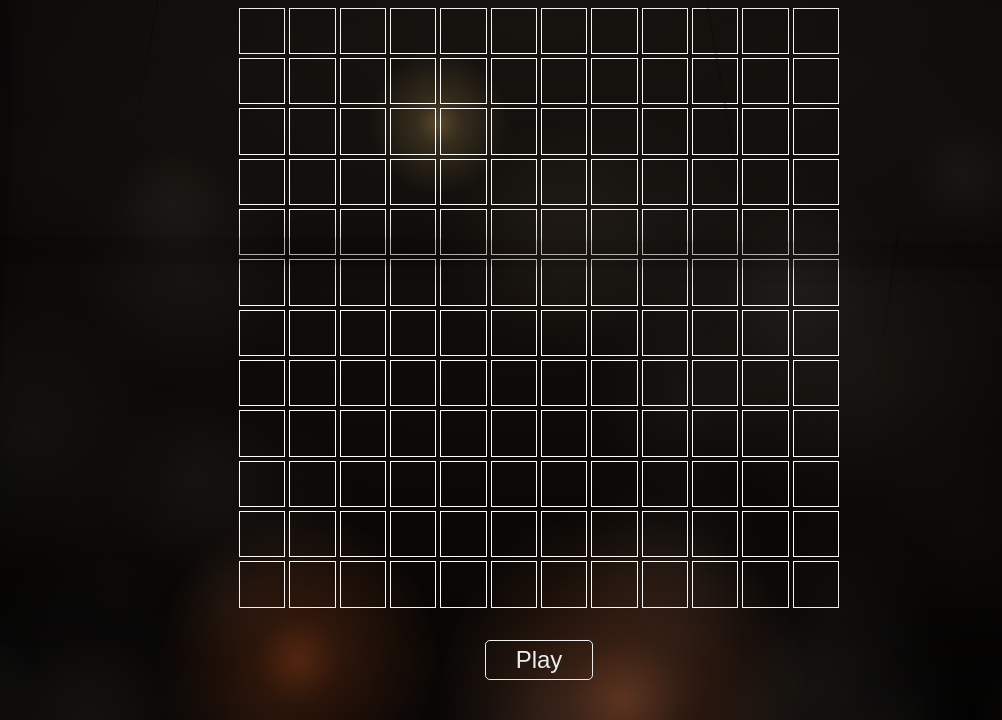
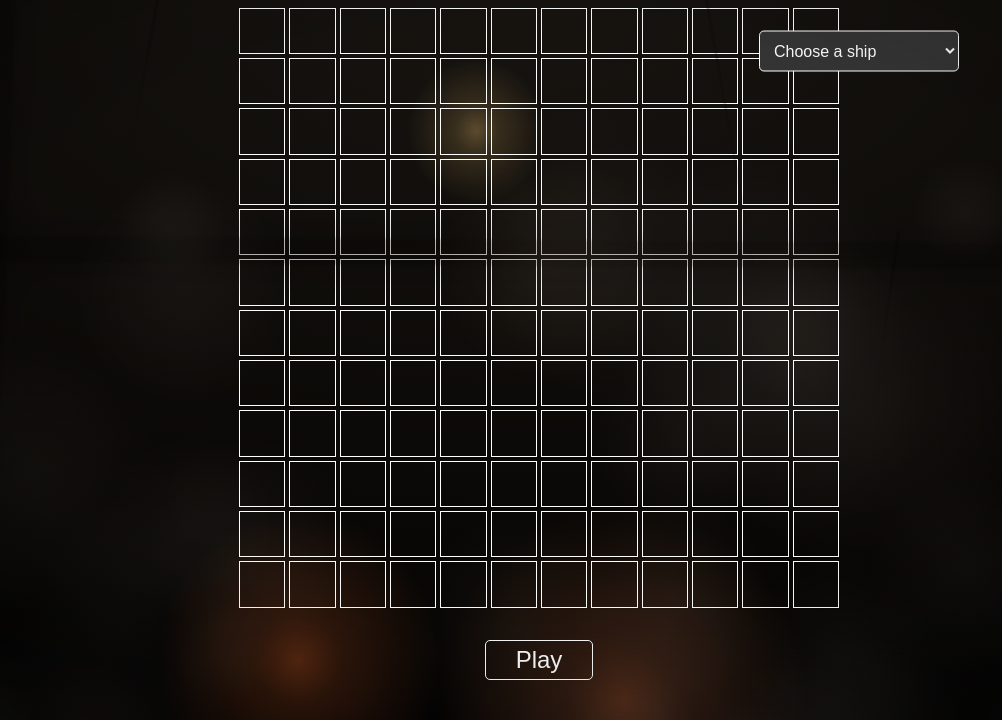
Before and after one commit to Louis-dub/carribbean_battle_odin, a website built with webpack: page src/template.html in a window 1280 px wide. Shown: the part 169-889 px from the top of the page, without its empty margins (101-1103 px from the left). Built offline with nearby package versions, Linux system fonts and the light colour scheme; a web font is replaced by a local one.

Commit message:
ADD: select ship

```diff
--- a/src/placeShip.js
+++ b/src/placeShip.js
@@ -2,17 +2,14 @@
 import { launchGame } from "./functions/createPlayer.js";
 
 const placeShip = document.createElement("div");
-
 placeShip.className = "place-ship";
 
 const grid = document.createElement("div");
-
-grid.className = "grid";
+grid.className = "grid-place";
 
 for (let i = 0; i < 12; i++) {
     for (let j = 0; j < 12; j++) {
         let caseGrid = document.createElement("div");
-
         caseGrid.className = "case";
         caseGrid.value = `${i} ${j}`;
         grid.appendChild(caseGrid);
@@ -20,15 +17,32 @@
 }
 
 const btnLauchGame = document.createElement("button");
-
 btnLauchGame.textContent = "Play";
-btnLauchGame.className = "launch-game"
+btnLauchGame.className = "launch-game";
 
 btnLauchGame.addEventListener("click", () => {
     launchGame(false);
 });
 
+const handleShip = document.createElement("div");
+handleShip.className = "handle-ship";
+
+const selectShip = document.createElement("select");
+selectShip.name = "ship";
+
+selectShip.innerHTML = `
+    <option value="">Choose a ship</option>
+    <option value="gunboat">Gunboat</option>
+    <option value="schooner">Schooner</option>
+    <option value="brick">Brick</option>
+    <option value="frigate">Frigate</option>
+    <option value="man-o-war">Man-o'-war</option>
+`;
+
+handleShip.appendChild(selectShip);
+
 placeShip.appendChild(grid);
+placeShip.appendChild(handleShip);
 placeShip.appendChild(btnLauchGame);
 
 export { placeShip };
--- a/src/styles.css
+++ b/src/styles.css
@@ -36,11 +36,38 @@
 }
 
 .place-ship {
+    position: relative;
     display: flex;
     flex-direction: column;
     align-items: center;
     gap: 32px;
     margin-top: 24px;
+    width: 100%;
+}
+
+.handle-ship {
+    position: absolute;
+    top: 5%;
+    right: 15%;
+    transform: translateY(-50%);
+    display: flex;
+    flex-direction: column;
+    align-items: center;
+    justify-content: flex-start;
+    min-width: 200px;
+    padding-top: 20px;
+}
+
+.handle-ship select {
+    width: 100%;
+    padding: 10px;
+    font-family: "RocknRoll One", sans-serif;
+    font-size: 1rem;
+    background-color: #333;
+    color: white;
+    border: 1px solid white;
+    border-radius: 5px;
+    cursor: pointer;
 }
 
 .launch-game {
@@ -60,7 +87,15 @@
 }
 
 .launch-game:active {
-    transform: scale(0.9)
+    transform: scale(0.9);
+}
+
+.grid-place {
+    display: grid;
+    grid-template-columns: repeat(12, minmax(20px, 1fr));
+    gap: 4px;
+    width: min(100%, 600px);
+    max-width: 100%;
 }
 
 .grids {
```
